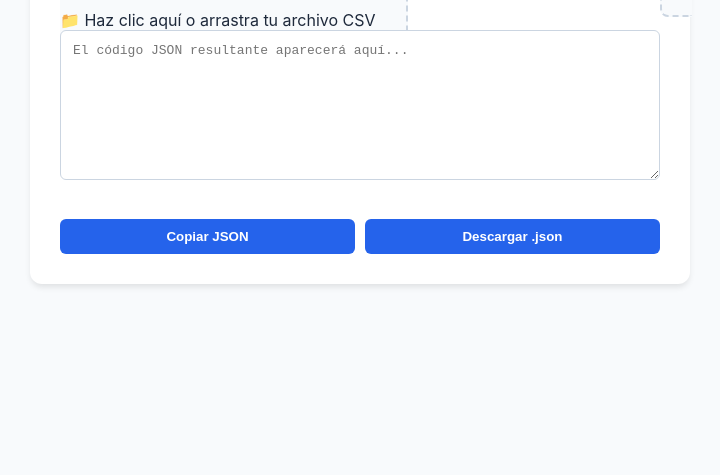
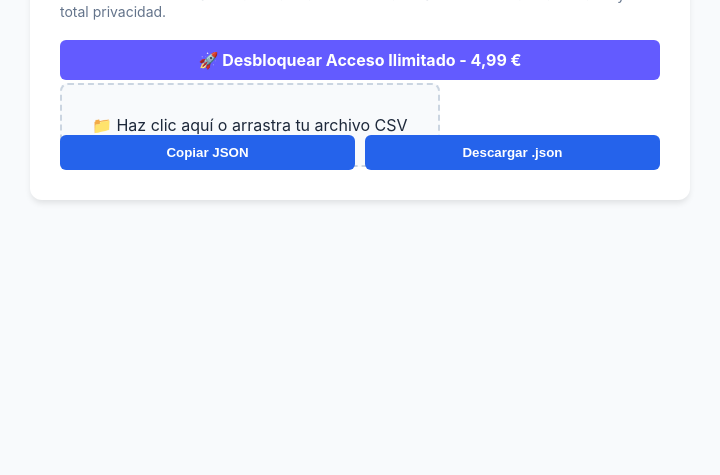
Before and after one commit to deadman21-droid/csv-to-json-express, a plain HTML site: page index.html in a window 1280 px wide. Shown: the part 365-840 px from the top of the page, without its empty margins (280-1000 px from the left). Drawn offline with Linux system fonts and the light colour scheme.

Commit message:
Update index.html

```diff
--- a/index.html
+++ b/index.html
@@ -81,17 +81,16 @@
         <h1>CSV to JSON Express</h1>
         <p class="subtitle">Convierte archivos CSV o datos tabulares en formato JSON estructurado al instante y con total privacidad.</p>
 
-        <a href="https://buy.stripe.com/28E9AL51N3fgdo18Kgc7u03" target="_blank" class="btn-stripe">🚀 Desbloquear Acceso Ilimitado - 4,99 €</a>
+        <div style="margin-bottom: 20px;">
+    <a href="https://buy.stripe.com/28E9AL51N3fgdo18Kgc7u03" target="_blank" class="btn-stripe">🚀 Desbloquear Acceso Ilimitado - 4,99 €</a>
+</div>
 
         <label class="upload-area" id="drop-zone">
             <span id="file-label">📁 Haz clic aquí o arrastra tu archivo CSV</span>
             <input type="file" id="csv-file" accept=".csv">
         </label>
 
-        <textarea id="json-output" placeholder="El código JSON resultante aparecerá aquí..." readonly></textarea>
-<div style="margin-bottom: 20px;">
 
-</div>
         <div class="btn-group">
             <button id="copy-btn" onclick="copyJSON()">Copiar JSON</button>
             <button id="download-btn" onclick="downloadJSON()">Descargar .json</button>
```
